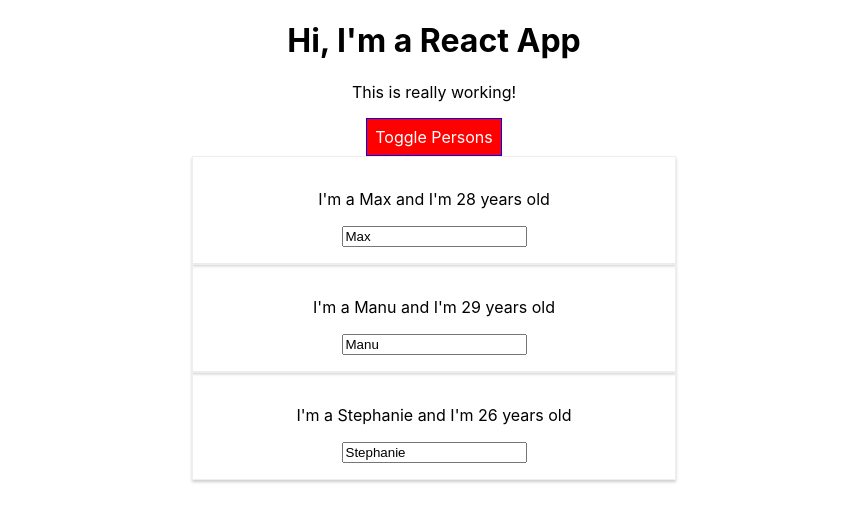
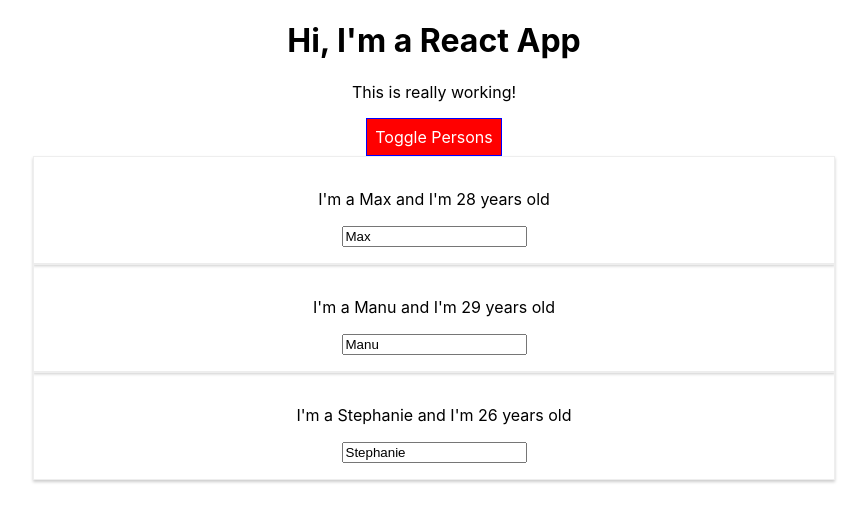
Before and after one commit to cesarfp/udemy-react-complete-guide, a React (Create React App) app: page / in a window 1280 px wide. Both pictures are taken after a click on the button "Toggle Persons". Shown: the top 522 px of the page, without its empty margins (206-1073 px from the left). Built offline with nearby package versions, Linux system fonts and the light colour scheme.

Commit message:
before execute npm run eject

```diff
--- a/src/App.js
+++ b/src/App.js
@@ -1,7 +1,6 @@
 import React, { Component } from 'react';
 import './App.css';
 import Person from './Person/Person';
-import Radium, {StyleRoot} from 'radium'
 class App extends Component {
   state = {
     persons: [
@@ -54,10 +53,7 @@
       border: '1px solid blue',
       padding: '8px',
 		cursor: 'pointer',
-		':hover':{
-			backgroundColor:'lightgreen',
-			color:'black'
-		}
+
   };
 
     let persons = null;
@@ -78,10 +74,7 @@
       );
 
 		style.backgroundColor='red';
-		style[':hover'] = {
-			backgroundColor:'salmon',
-			color:'black'
-		}
+
 
 	 }
 
@@ -94,7 +87,7 @@
 	 }
 
     return (
-		<StyleRoot>
+
 			<div className="App">
         <h1>Hi, I'm a React App</h1>
         <p className={classes.join(' ')}>This is really working!</p>
@@ -106,10 +99,9 @@
           {persons}
         </div>
       </div>
-		 </StyleRoot>
     );
     // return React.createElement('div', {className: 'App'}, React.createElement('h1', null, 'Does this work now?'));
   }
 }
 
-export default Radium(App);
+export default App;
--- a/src/Person/Person.js
+++ b/src/Person/Person.js
@@ -1,21 +1,16 @@
 import React from 'react';
 import './Person.css'
-import Radium from 'radium'
+
 
 const person = (props) => {
-    const style = {
-        '@media (min-width: 500px)':{
-            width:'450px'
-        }
-    }
+
     return (
-        <div className="Person" style={style}>
+        <div className="Person">
             <p onClick={props.click}>I'm a {props.name} and I'm {props.age} years old</p>
             <p>{props.children}</p>
             <input type="text" onChange={props.changed} value={props.name}/>
         </div>
-
     )
 };
 
-export default Radium(person);
+export default person;
```
Lines whose indentation alone changed are shown as unchanged.
